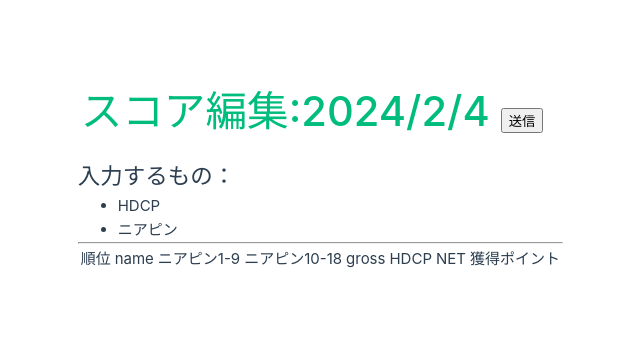
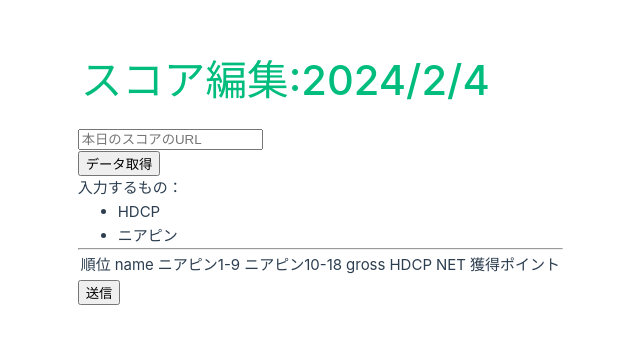
Before and after one commit to boneandrea/gplus-golf-score, a Vue app in the folder vue-project/: page / in a window 1280 px wide. Shown: the part 231-574 px from the top of the page, without its empty margins (77-717 px from the left). Built offline with nearby package versions, Linux system fonts and the light colour scheme; the HTML template or start-up script is replaced by a standard one.

Commit message:
データ取得開始ボタン設置

```diff
--- a/vue-project/src/components/Table.vue
+++ b/vue-project/src/components/Table.vue
@@ -1,11 +1,19 @@
 <script setup>
  import { ref } from 'vue'
+ const q=(s,root)=> root ? root.querySelector(s): document.querySelector(s)
  const msg="本日のスコア"
  const members=ref([])
+ const spinner=ref(false)
  const fetchData=()=>{
-     const url="http://localhost:5000/"
-     fetch(url).then((response) => {
-         console.log(response.status)
+     const url="http://localhost:5000/get"
+     spinner.value=true
+     fetch(url,{
+         method: "POST",
+         headers: {"content-type": "application/json"},
+         body: JSON.stringify({
+             url: q("#url").value
+         })
+     }).then((response) => {
          return response.json()
      }).then((data) => {
          console.log(data)
@@ -15,19 +23,12 @@
          data["scores"].forEach(e=>{
              members.value.push(e)
          })
+         spinner.value=false
      }).catch(e=>{
          console.error(e)
          alert(e)
      })
  }
- fetchData()
- // init
- members.value.forEach((e,i)=>{
-     members.value[i].point=90-i
-     members.value[i].hdcp=36-i*0.5
-     members.value[i].gross=i+80
-     members.value[i].net=members.value[i].gross-members.value[i].hdcp
- })
 
  function dragList(e,i){
      console.log(e,i)
@@ -74,11 +75,22 @@
     <div>
         <h1 class="green">
             スコア編集:{{today.getFullYear()}}/{{today.getMonth()+1}}/{{today.getDate()}}
-            <button class="btn btn-primary btn-lg" @click="send">送信</button>
         </h1>
-        <h2>
-            入力するもの：
-        </h2>
+        <div class="form-group row">
+            <div class="col">
+                <input class="form-control"
+                   type="url" id="url"
+                   placeholder="本日のスコアのURL"
+                />
+            </div>
+            <div class="col">
+                <button class="btn btn-primary" @click="fetchData">データ取得</button>
+            </div>
+            <div class="col">
+                <div v-show="spinner" class="spinner-border text-secondary" role="status" id="status"/>
+            </div>
+        </div>
+        <p>入力するもの：</p>
         <ul>
             <li>HDCP</li>
             <li>ニアピン</li>
@@ -136,6 +148,7 @@
                 </tr>
             </tbody>
         </table>
+        <button class="btn btn-primary" @click="send">送信</button>
     </div>
 </template>
 
```
